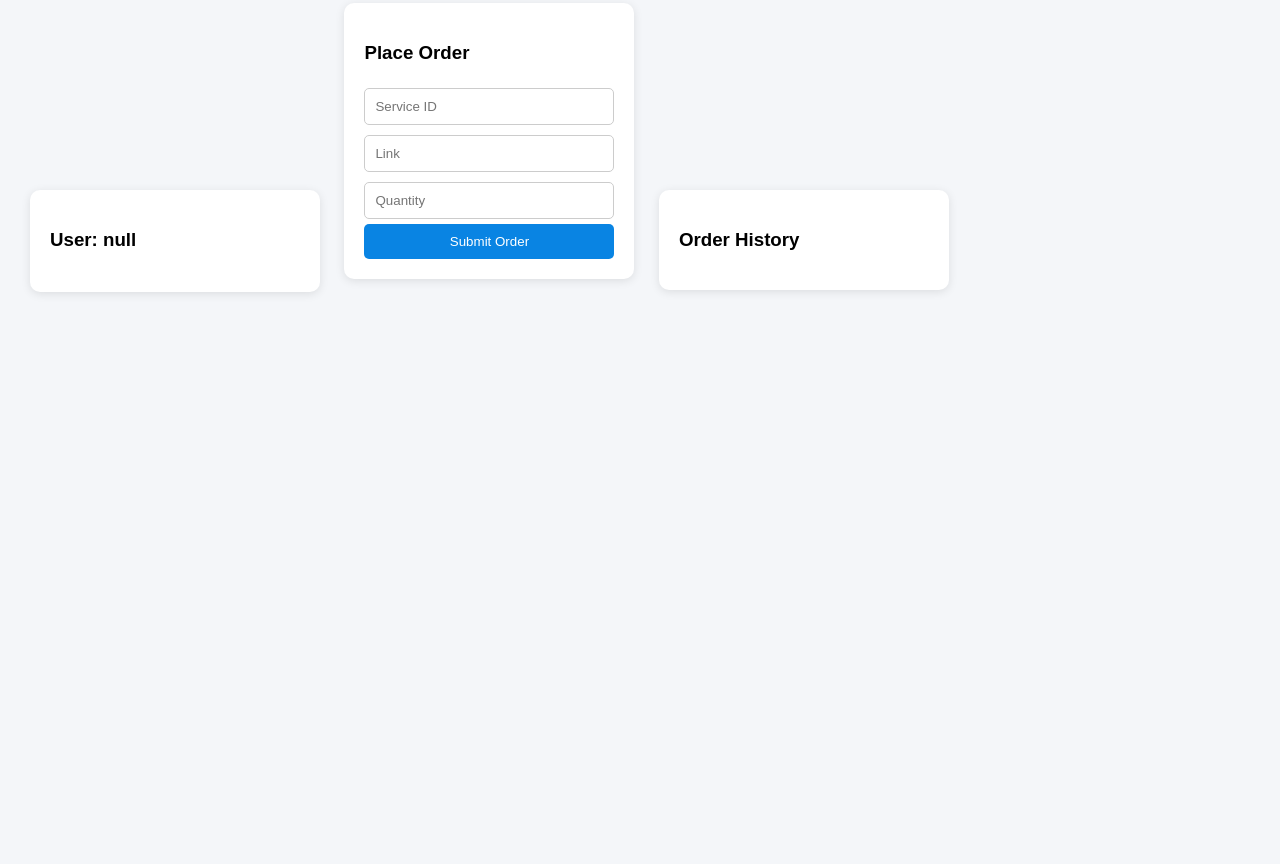
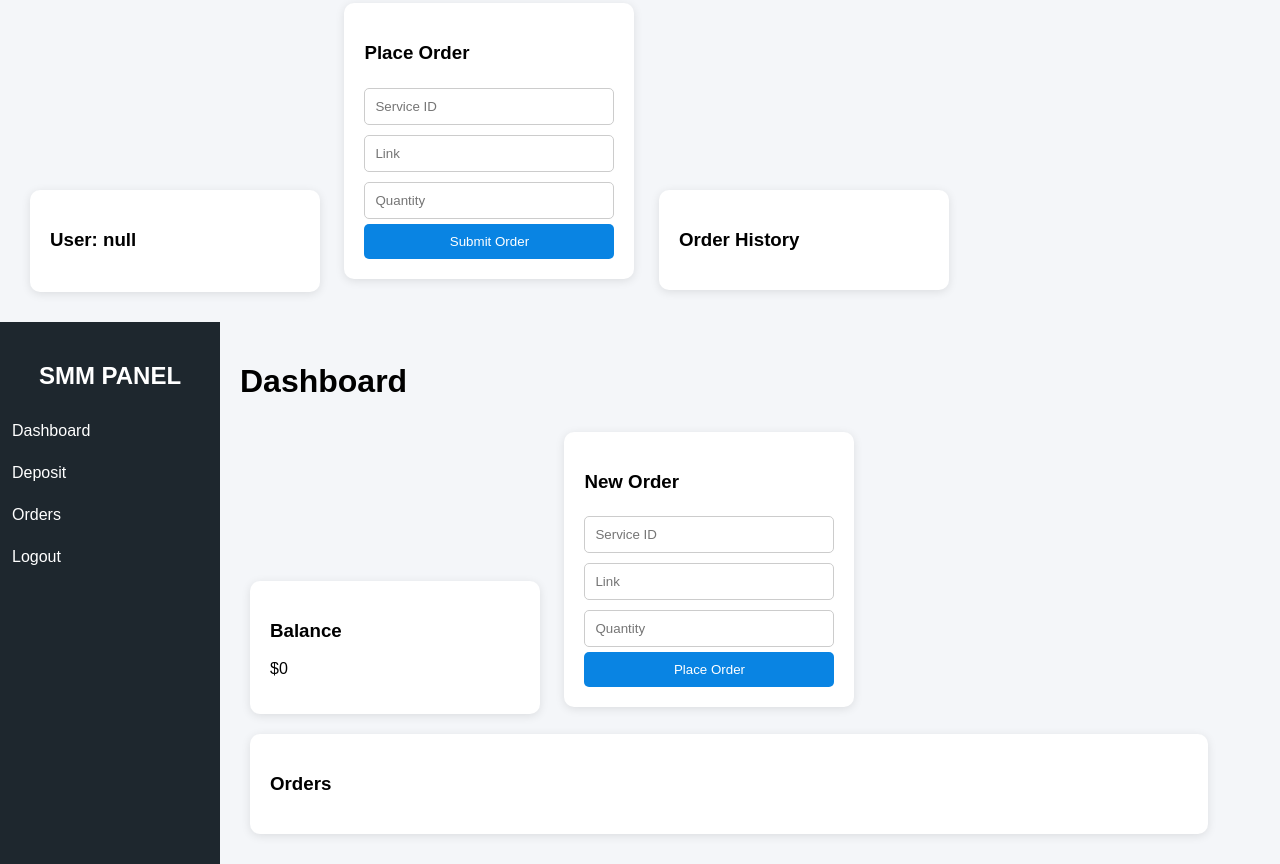
Before and after one commit to sseng0763-sketch/seng-smm-tools, a website: page dashboard.html in a window 1280 px wide. Shown: the part 363-1227 px from the top of the page. Before the commit the page ends 800 px from the top, so only its background shows below. Drawn offline with Linux system fonts and the light colour scheme; no server answers.

Commit message:
Update dashboard.html

```diff
--- a/dashboard.html
+++ b/dashboard.html
@@ -205,3 +205,92 @@ async function loadOrders(){
 setInterval(loadOrders, 5000);
 loadOrders();
 </script>
+<!DOCTYPE html>
+<html>
+<head>
+  <title>Dashboard</title>
+  <link rel="stylesheet" href="style.css">
+</head>
+
+<body>
+
+<div class="sidebar">
+  <h2>SMM PANEL</h2>
+  <a href="#">Dashboard</a>
+  <a href="payment.html">Deposit</a>
+  <a href="#">Orders</a>
+  <a href="login.html">Logout</a>
+</div>
+
+<div class="main">
+
+  <h1>Dashboard</h1>
+
+  <div class="card">
+    <h3>Balance</h3>
+    <p id="balance">$0</p>
+  </div>
+
+  <div class="card">
+    <h3>New Order</h3>
+
+    <input id="service" placeholder="Service ID">
+    <input id="link" placeholder="Link">
+    <input id="qty" placeholder="Quantity">
+
+    <button onclick="order()">Place Order</button>
+  </div>
+
+  <div class="card" style="width: 90%;">
+    <h3>Orders</h3>
+    <ul id="orders"></ul>
+  </div>
+
+</div>
+
+<script>
+// load balance
+async function loadBalance(){
+  const res = await fetch("https://your-app.onrender.com/balance/" + localStorage.getItem("user"));
+  const data = await res.json();
+  document.getElementById("balance").innerText = "$" + data.balance;
+}
+
+// order
+async function order(){
+  const res = await fetch("https://your-app.onrender.com/order", {
+    method:"POST",
+    headers: {"Content-Type":"application/json"},
+    body: JSON.stringify({
+      email: localStorage.getItem("user"),
+      service: service.value,
+      link: link.value,
+      quantity: qty.value
+    })
+  });
+
+  const data = await res.json();
+  alert(data.message);
+  loadOrders();
+  loadBalance();
+}
+
+// load orders
+async function loadOrders(){
+  const res = await fetch("https://your-app.onrender.com/orders/" + localStorage.getItem("user"));
+  const data = await res.json();
+
+  let list = "";
+  data.forEach(o=>{
+    list += `<li>${o.service} | ${o.quantity} | ${o.status}</li>`;
+  });
+
+  document.getElementById("orders").innerHTML = list;
+}
+
+loadBalance();
+loadOrders();
+</script>
+
+</body>
+</html>
```
